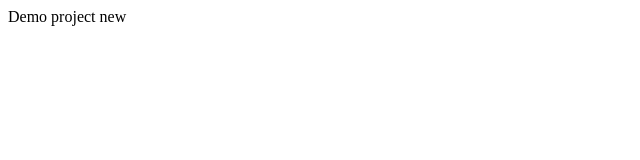
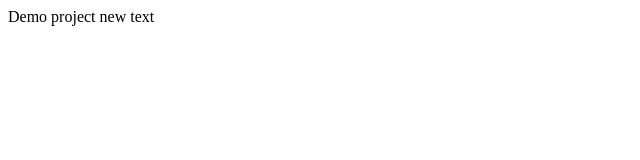
Before and after one commit to zerospirit79/Netology_NeuroStartUp-, a plain HTML site: page index.html in a window 1280 px wide. Shown: the full height of the page, 0-640 px from the left. Drawn offline with Linux system fonts and the light colour scheme.

Commit message:
Revert "another commit"
This reverts commit a0ad4efb19a71d9d0371fe2959fafb3c13a827ad.

```diff
--- a/index.html
+++ b/index.html
@@ -10,6 +10,6 @@ rel="stylesheet">
     <title>Document</title>
 </head>
 <body>
-    Demo project new
+    Demo project new text
 </body>
 </html>
```
